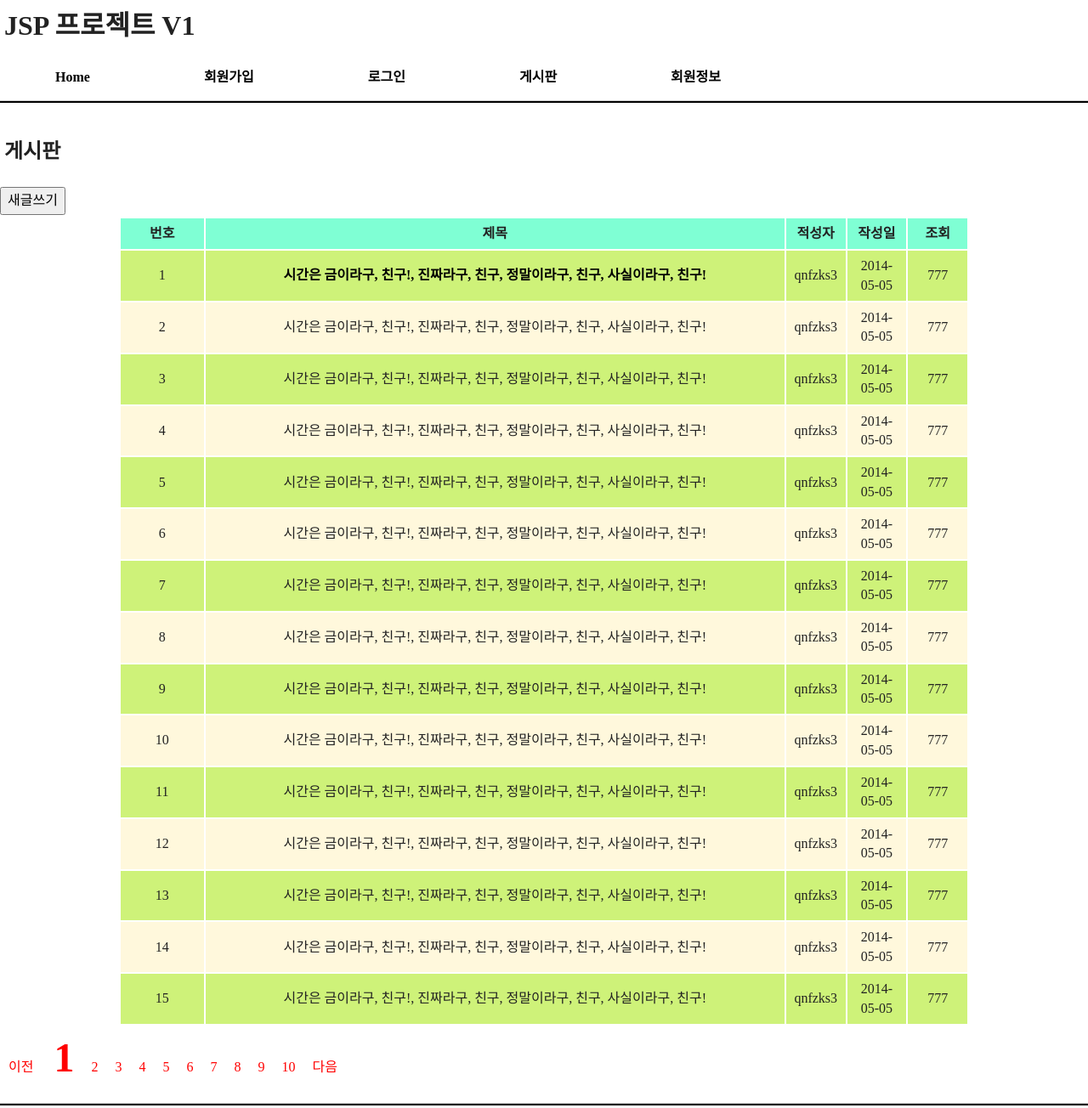
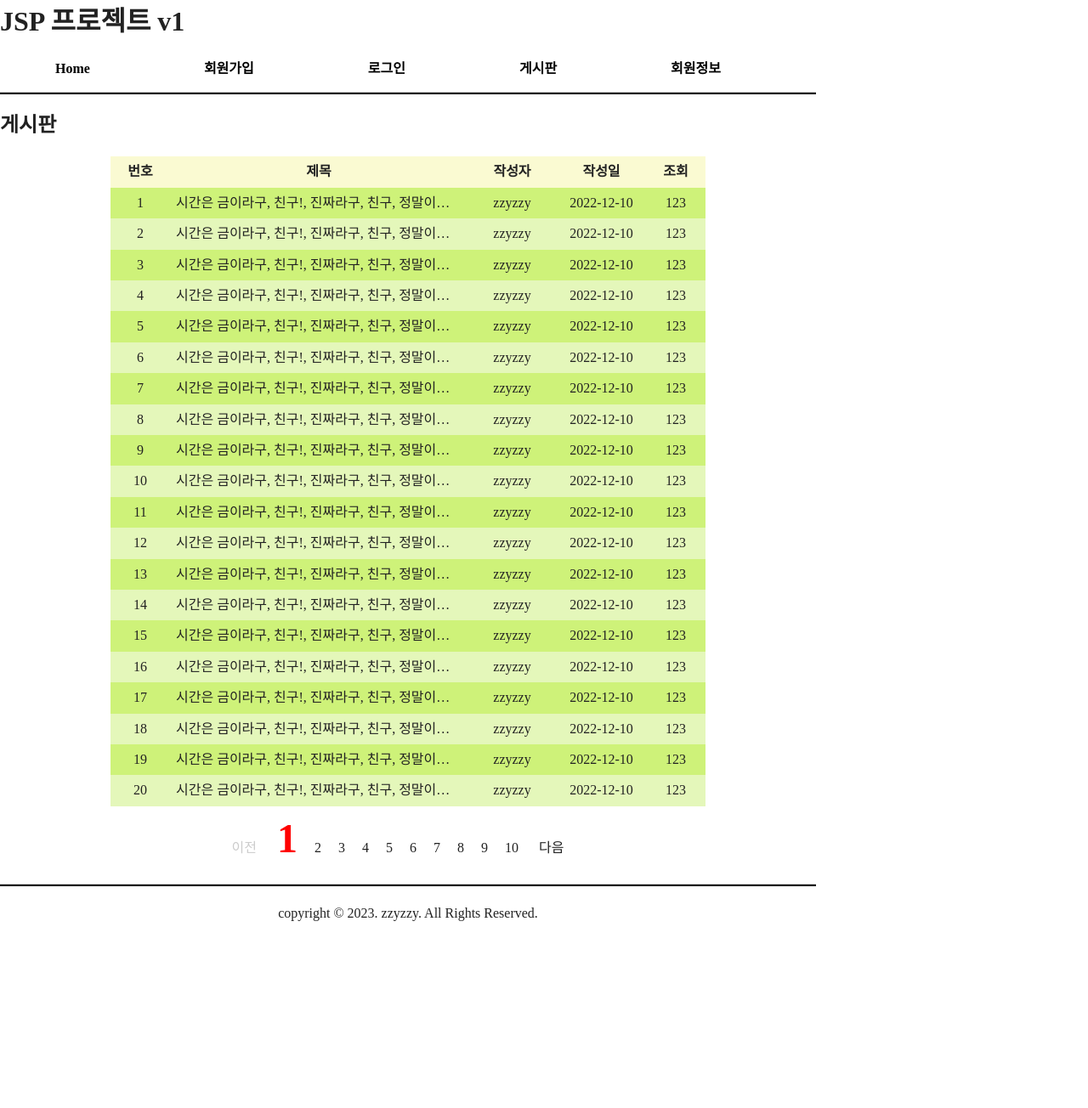
Before and after one commit to qnfzks3/css3, a plain HTML site: page project2/list.html in a window 1280 px wide. Shown: the part 18-1322 px from the top of the page at 85% size. After the commit the page ends 1109 px from the top, so only its background shows below. Drawn offline with Linux system fonts and the light colour scheme.

Commit message:
JSP프로젝트 실습

```diff
--- a/css/project2.css
+++ b/css/project2.css
@@ -1,8 +1,8 @@
 
 /*페이지 공통*/
 #wrapper { width: 960px; margin: 0; padding: 0}
-header ul {list-style: none;margin: 0; padding: 0}
-header ul li {display: inline-block; padding: 0 65px}
+nav ul { list-style: none; margin: 0; padding: 0 }
+nav ul li { display: inline-block; padding: 0 65px; }
 a:link { color:black;text-decoration: none; font-weight: bold}
 a:visited {color:black}
 a:hover{color: red; text-decoration: underline;}
--- a/project2/list.html
+++ b/project2/list.html
@@ -7,174 +7,100 @@
     <link rel="stylesheet" href="../css/normalize.css">
     <link rel="stylesheet" href="../css/main.css">
     <link rel="stylesheet" href="../css/project2.css">
+    <style>
+        .board { width: 700px; margin: 0 auto;
+            table-layout: fixed; border-collapse: collapse }
 
+        .board td { text-align: center; padding: 7px }
+        .board td:nth-child(2) { white-space: nowrap;
+            overflow: hidden; text-overflow: ellipsis }
+        .board th { padding:7px;
+            background: lightgoldenrodyellow }
+        .board tr:nth-child(odd) { background: #e4f7ba }
+        .board tr:nth-child(even) { background: #cef279 }
 
-    <style>
-
-        .board { width: 1000px; margin: 0 auto; table-layout: fixed}
-        .board th { padding: 7px; background: aquamarine}
-        .board tr:nth-child(odd){background: #cef279;}
-        .board tr:nth-child(even){background: cornsilk; }
-        .board td{text-align: center; padding: 7px}
-        .board td:nth-child(2){white-space: nowrap; overflow: hidden; text-overflow: ellipsis}
-        .pagenation { list-style: none;padding: 0; margin: 0;  width: 435px; }
-        .pagenation li {display: inline-block; padding: 10px; color: red}
-        .cpage{font: bold 48px '맑은 고딕' ; }
-        .prev{color: #cccccc}
-
-
-
+        .pagenation { list-style: none; padding: 0;
+            margin: 0 auto; width: 435px }
+        .pagenation li { display: inline-block; padding: 10px; }
+        .cpage { font: bold 48px '맑은 고딕'; color: red }
+        .prev { color: #cccccc }
     </style>
-
-
 </head>
 <body>
-
-    <header id="wrapper"> <div> <H1>JSP 프로젝트 V1 </H1> </div>
+<div id="wrapper">
+    <header><h1>JSP 프로젝트 v1</h1></header>
+    <nav>
         <ul>
-            <li><a href="index.html">Home </a></li>
-            <li><a href="join.html">회원가입 </a></li>
-            <li><a href="login.html">로그인 </a></li>
-            <li><a href="list.html">게시판 </a></li>
-            <li><a href="myinfo.html">회원정보 </a></li>
+            <li><a href="index.html">Home</a></li>
+            <li><a href="join.html">회원가입</a></li>
+            <li><a href="login.html">로그인</a></li>
+            <li><a href="list.html">게시판</a></li>
+            <li><a href="myinfo.html">회원정보</a></li>
         </ul>
-    </header>
-    <hr>
+        <hr>
+    </nav>
     <main>
-        <div><h2>게시판</h2></div>
-
+        <h2>게시판</h2>
         <table class="board">
-            <colgroup>  <!--테이블 각 컬럼에 디자인을 적용-->
+            <colgroup><!-- 각 컬럼에 디자인 적용 -->
                 <col style="width: 10%">
                 <col>
                 <col style="width: 15%">
                 <col style="width: 15%">
                 <col style="width: 10%">
             </colgroup>
+            <tr><th>번호</th><th>제목</th><th>작성자</th>
+                <th>작성일</th><th>조회</th></tr>
+            <tr><td>1</td><td>시간은 금이라구, 친구!, 진짜라구, 친구, 정말이라구, 친구, 사실이라구, 친구!</td>
+                <td>zzyzzy</td><td>2022-12-10</td><td>123</td></tr>
+            <tr><td>2</td><td>시간은 금이라구, 친구!, 진짜라구, 친구, 정말이라구, 친구, 사실이라구, 친구!</td>
+                <td>zzyzzy</td><td>2022-12-10</td><td>123</td></tr>
+            <tr><td>3</td><td>시간은 금이라구, 친구!, 진짜라구, 친구, 정말이라구, 친구, 사실이라구, 친구!</td>
+                <td>zzyzzy</td><td>2022-12-10</td><td>123</td></tr>
+            <tr><td>4</td><td>시간은 금이라구, 친구!, 진짜라구, 친구, 정말이라구, 친구, 사실이라구, 친구!</td>
+                <td>zzyzzy</td><td>2022-12-10</td><td>123</td></tr>
+            <tr><td>5</td><td>시간은 금이라구, 친구!, 진짜라구, 친구, 정말이라구, 친구, 사실이라구, 친구!</td>
+                <td>zzyzzy</td><td>2022-12-10</td><td>123</td></tr>
+            <tr><td>6</td><td>시간은 금이라구, 친구!, 진짜라구, 친구, 정말이라구, 친구, 사실이라구, 친구!</td>
+                <td>zzyzzy</td><td>2022-12-10</td><td>123</td></tr>
+            <tr><td>7</td><td>시간은 금이라구, 친구!, 진짜라구, 친구, 정말이라구, 친구, 사실이라구, 친구!</td>
+                <td>zzyzzy</td><td>2022-12-10</td><td>123</td></tr>
+            <tr><td>8</td><td>시간은 금이라구, 친구!, 진짜라구, 친구, 정말이라구, 친구, 사실이라구, 친구!</td>
+                <td>zzyzzy</td><td>2022-12-10</td><td>123</td></tr>
+            <tr><td>9</td><td>시간은 금이라구, 친구!, 진짜라구, 친구, 정말이라구, 친구, 사실이라구, 친구!</td>
+                <td>zzyzzy</td><td>2022-12-10</td><td>123</td></tr>
+            <tr><td>10</td><td>시간은 금이라구, 친구!, 진짜라구, 친구, 정말이라구, 친구, 사실이라구, 친구!</td>
+                <td>zzyzzy</td><td>2022-12-10</td><td>123</td></tr>
+            <tr><td>11</td><td>시간은 금이라구, 친구!, 진짜라구, 친구, 정말이라구, 친구, 사실이라구, 친구!</td>
+                <td>zzyzzy</td><td>2022-12-10</td><td>123</td></tr>
+            <tr><td>12</td><td>시간은 금이라구, 친구!, 진짜라구, 친구, 정말이라구, 친구, 사실이라구, 친구!</td>
+                <td>zzyzzy</td><td>2022-12-10</td><td>123</td></tr>
+            <tr><td>13</td><td>시간은 금이라구, 친구!, 진짜라구, 친구, 정말이라구, 친구, 사실이라구, 친구!</td>
+                <td>zzyzzy</td><td>2022-12-10</td><td>123</td></tr>
+            <tr><td>14</td><td>시간은 금이라구, 친구!, 진짜라구, 친구, 정말이라구, 친구, 사실이라구, 친구!</td>
+                <td>zzyzzy</td><td>2022-12-10</td><td>123</td></tr>
+            <tr><td>15</td><td>시간은 금이라구, 친구!, 진짜라구, 친구, 정말이라구, 친구, 사실이라구, 친구!</td>
+                <td>zzyzzy</td><td>2022-12-10</td><td>123</td></tr>
+            <tr><td>16</td><td>시간은 금이라구, 친구!, 진짜라구, 친구, 정말이라구, 친구, 사실이라구, 친구!</td>
+                <td>zzyzzy</td><td>2022-12-10</td><td>123</td></tr>
+            <tr><td>17</td><td>시간은 금이라구, 친구!, 진짜라구, 친구, 정말이라구, 친구, 사실이라구, 친구!</td>
+                <td>zzyzzy</td><td>2022-12-10</td><td>123</td></tr>
+            <tr><td>18</td><td>시간은 금이라구, 친구!, 진짜라구, 친구, 정말이라구, 친구, 사실이라구, 친구!</td>
+                <td>zzyzzy</td><td>2022-12-10</td><td>123</td></tr>
+            <tr><td>19</td><td>시간은 금이라구, 친구!, 진짜라구, 친구, 정말이라구, 친구, 사실이라구, 친구!</td>
+                <td>zzyzzy</td><td>2022-12-10</td><td>123</td></tr>
+            <tr><td>20</td><td>시간은 금이라구, 친구!, 진짜라구, 친구, 정말이라구, 친구, 사실이라구, 친구!</td>
+                <td>zzyzzy</td><td>2022-12-10</td><td>123</td></tr>
+        </table>
 
-            <tr>
-                <button type="button" onclick="location.href='write.html'">새글쓰기</button>
-            </tr>
-            <tr>
-                <th>번호</th>
-                <th colspan="7">제목</th>
-                <th>적성자</th>
-                <th>작성일</th>
-                <th>조회</th>
-            </tr>
-            <tr>
-                <td>1</td>
-                <td colspan="7"><a href="view.html?bno=1">시간은 금이라구, 친구!, 진짜라구, 친구, 정말이라구, 친구, 사실이라구, 친구!</a> </td>
-                <td>qnfzks3</td>
-                <td>2014-05-05</td>
-                <td>777</td>
-            </tr>
-            <tr>
-                <td>2</td>
-                <td colspan="7">시간은 금이라구, 친구!, 진짜라구, 친구, 정말이라구, 친구, 사실이라구, 친구!</td>
-                <td>qnfzks3</td>
-                <td>2014-05-05</td>
-                <td>777</td>
-            </tr>
-            <tr>
-                <td>3</td>
-                <td colspan="7">시간은 금이라구, 친구!, 진짜라구, 친구, 정말이라구, 친구, 사실이라구, 친구!</td>
-                <td>qnfzks3</td>
-                <td>2014-05-05</td>
-                <td>777</td>
-            </tr>
-            <tr>
-                <td>4</td>
-                <td colspan="7">시간은 금이라구, 친구!, 진짜라구, 친구, 정말이라구, 친구, 사실이라구, 친구!</td>
-                <td>qnfzks3</td>
-                <td>2014-05-05</td>
-                <td>777</td>
-            </tr>
-            <tr>
-                <td>5</td>
-                <td colspan="7">시간은 금이라구, 친구!, 진짜라구, 친구, 정말이라구, 친구, 사실이라구, 친구!</td>
-                <td>qnfzks3</td>
-                <td>2014-05-05</td>
-                <td>777</td>
-            </tr>
-            <tr>
-                <td>6</td>
-                <td colspan="7">시간은 금이라구, 친구!, 진짜라구, 친구, 정말이라구, 친구, 사실이라구, 친구!</td>
-                <td>qnfzks3</td>
-                <td>2014-05-05</td>
-                <td>777</td>
-            </tr>
-            <tr>
-                <td>7</td>
-                <td colspan="7">시간은 금이라구, 친구!, 진짜라구, 친구, 정말이라구, 친구, 사실이라구, 친구!</td>
-                <td>qnfzks3</td>
-                <td>2014-05-05</td>
-                <td>777</td>
-            </tr>
-            <tr>
-                <td>8</td>
-                <td colspan="7">시간은 금이라구, 친구!, 진짜라구, 친구, 정말이라구, 친구, 사실이라구, 친구!</td>
-                <td>qnfzks3</td>
-                <td>2014-05-05</td>
-                <td>777</td>
-            </tr>
-            <tr>
-                <td>9</td>
-                <td colspan="7">시간은 금이라구, 친구!, 진짜라구, 친구, 정말이라구, 친구, 사실이라구, 친구!</td>
-                <td>qnfzks3</td>
-                <td>2014-05-05</td>
-                <td>777</td>
-            </tr>
-            <tr>
-                <td>10</td>
-                <td colspan="7">시간은 금이라구, 친구!, 진짜라구, 친구, 정말이라구, 친구, 사실이라구, 친구!</td>
-                <td>qnfzks3</td>
-                <td>2014-05-05</td>
-                <td>777</td>
-            </tr>
-            <tr>
-                <td>11</td>
-                <td colspan="7">시간은 금이라구, 친구!, 진짜라구, 친구, 정말이라구, 친구, 사실이라구, 친구!</td>
-                <td>qnfzks3</td>
-                <td>2014-05-05</td>
-                <td>777</td>
-            </tr>
-            <tr>
-                <td>12</td>
-                <td colspan="7">시간은 금이라구, 친구!, 진짜라구, 친구, 정말이라구, 친구, 사실이라구, 친구!</td>
-                <td>qnfzks3</td>
-                <td>2014-05-05</td>
-                <td>777</td>
-            </tr>
-            <tr>
-                <td>13</td>
-                <td colspan="7">시간은 금이라구, 친구!, 진짜라구, 친구, 정말이라구, 친구, 사실이라구, 친구!</td>
-                <td>qnfzks3</td>
-                <td>2014-05-05</td>
-                <td>777</td>
-            </tr>
-            <tr>
-                <td>14</td>
-                <td colspan="7">시간은 금이라구, 친구!, 진짜라구, 친구, 정말이라구, 친구, 사실이라구, 친구!</td>
-                <td>qnfzks3</td>
-                <td>2014-05-05</td>
-                <td>777</td>
-            </tr>
-            <tr>
-                <td>15</td>
-                <td colspan="7">시간은 금이라구, 친구!, 진짜라구, 친구, 정말이라구, 친구, 사실이라구, 친구!</td>
-                <td>qnfzks3</td>
-                <td>2014-05-05</td>
-                <td>777</td>
-            </tr>
-
-
-        </table>
         <ul class="pagenation"><li class="prev">이전</li>
-            <li class="cpage">1</li><li>2</li><li>3</li><li>4</li><li>5</li><li>6</li><li>7</li><li>8</li><li>9</li><li>10</li><li>다음</li>
-        </ul>
+            <li class="cpage">1</li><li>2</li><li>3</li><li>4</li><li>5</li><li>6</li><li>7</li><li>8</li><li>9</li><li>10</li>
+            <li>다음</li></ul>
     </main>
-    <hr>
-
+    <footer>
+        <hr>
+        <div class="copy">copyright &copy; 2023. zzyzzy. All Rights Reserved.</div>
+    </footer>
+</div>
 </body>
 </html>
```
Also changed, not shown: project2/index.html (+13 -26 lines), project2/join.html (+18 -26 lines), project2/login.html (+13 -16 lines), project2/myinfo.html (+29 -42 lines), project2/view.html (+14 -57 lines), project2/write.html (+14 -45 lines).
